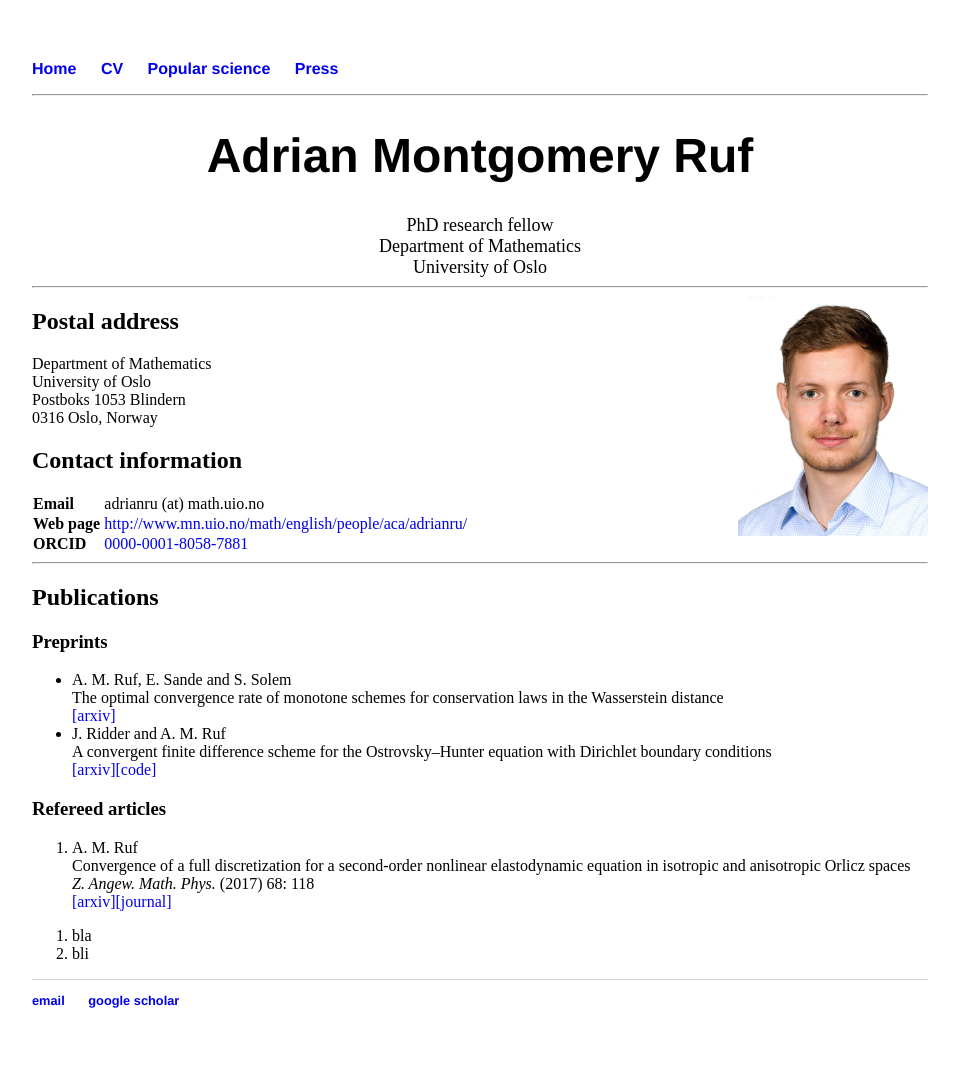
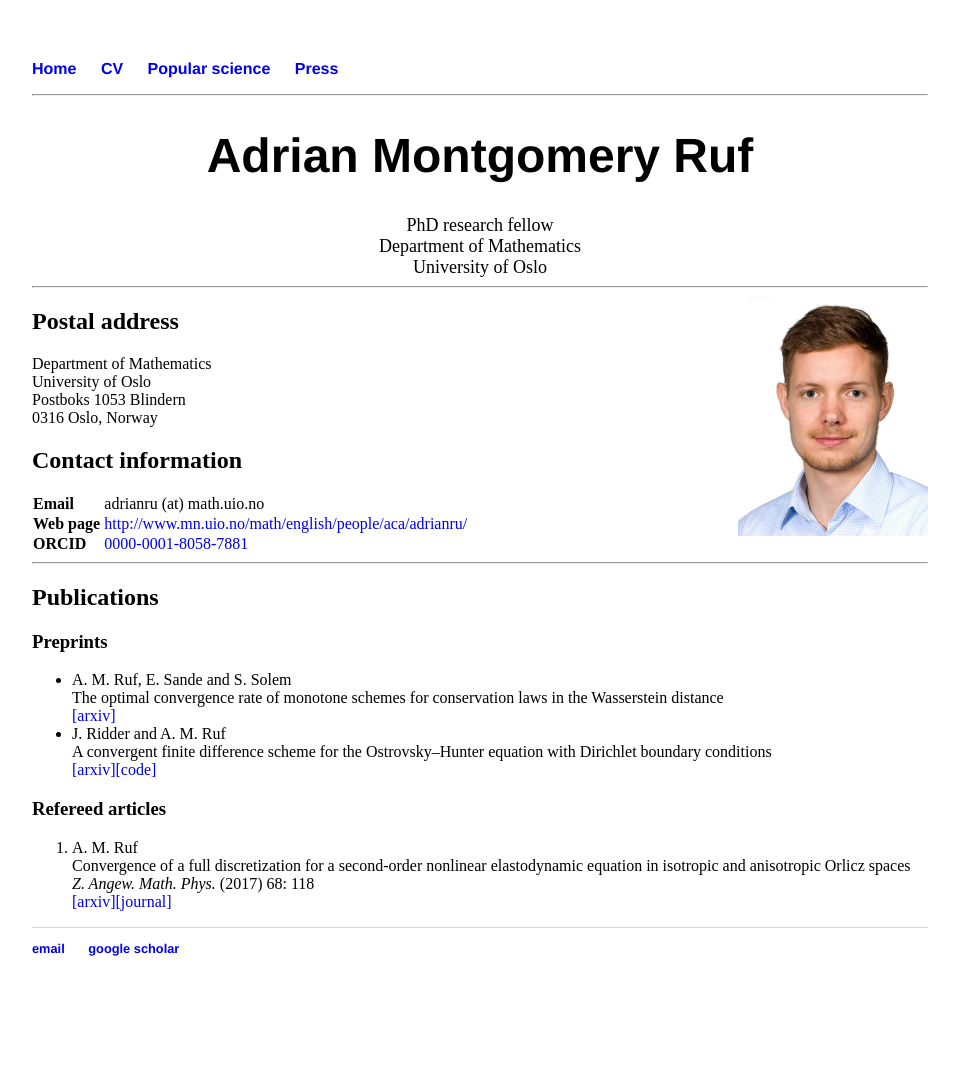
Before and after one commit to adrianmruf/adrianmruf.github.io, a Jekyll site: the page built from index.html, in a window 1280 px wide. Shown: the whole page, without its empty margins (160-1119 px from the left). Built offline with Jekyll 4.4.1, drawn with Linux system fonts in a browser that asks for light colours; after the commit the page ends 1016 px from its top, so only the background shows below that.

Commit message:
Update index.html

```diff
--- a/index.html
+++ b/index.html
@@ -68,10 +68,7 @@ th {
 	<li>A. M. Ruf<br>Convergence of a full discretization for a second-order nonlinear elastodynamic equation in isotropic and anisotropic Orlicz spaces<br>
 		<em>Z. Angew. Math. Phys.</em> (2017) 68: 118<br><a href="https://arxiv.org/abs/1804.03612">[arxiv]</a><a href="https://link.springer.com/article/10.1007%2Fs00033-017-0863-z">[journal]</a></li>
 	</ol>
-	<ol>
-		<li>bla</li>
-		<li>bli</li>
-	</ol>
+
 
 
 </div><!-- /.blurb -->
```
